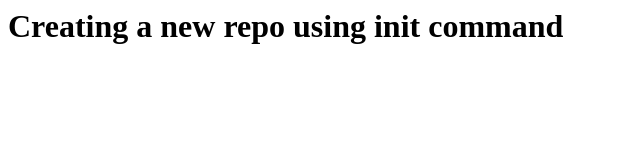
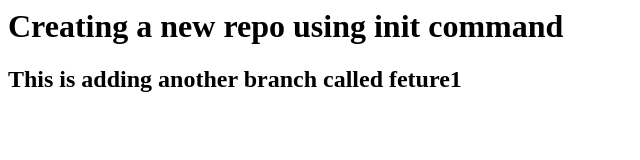
Before and after one commit to sheshaox/LocalRepo, a plain HTML site: page index.html in a window 1280 px wide. Shown: the whole page, without its empty margins (0-640 px from the left). Drawn offline with Linux system fonts and the light colour scheme.

Commit message:
add new branch

```diff
--- a/index.html
+++ b/index.html
@@ -1 +1,2 @@
 <h1>Creating a new repo using init command</h1>
+<h2>This is adding another branch called feture1</h2>
```
